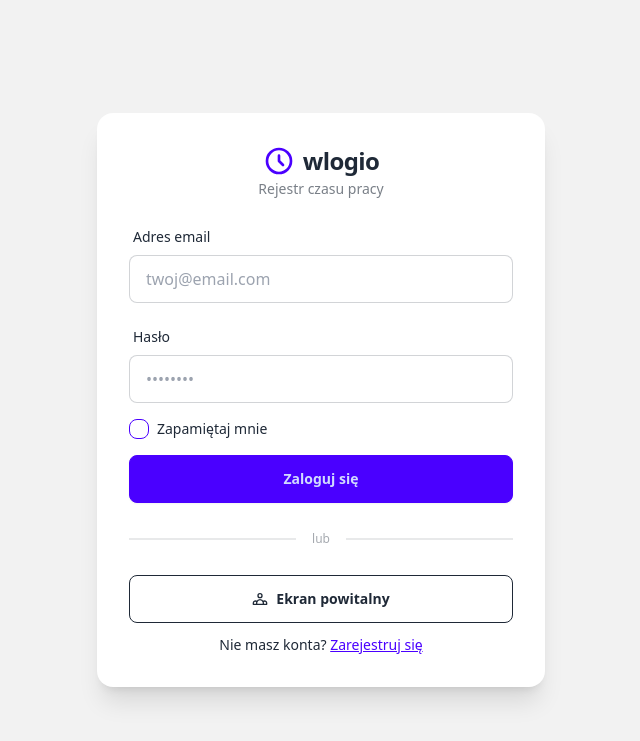
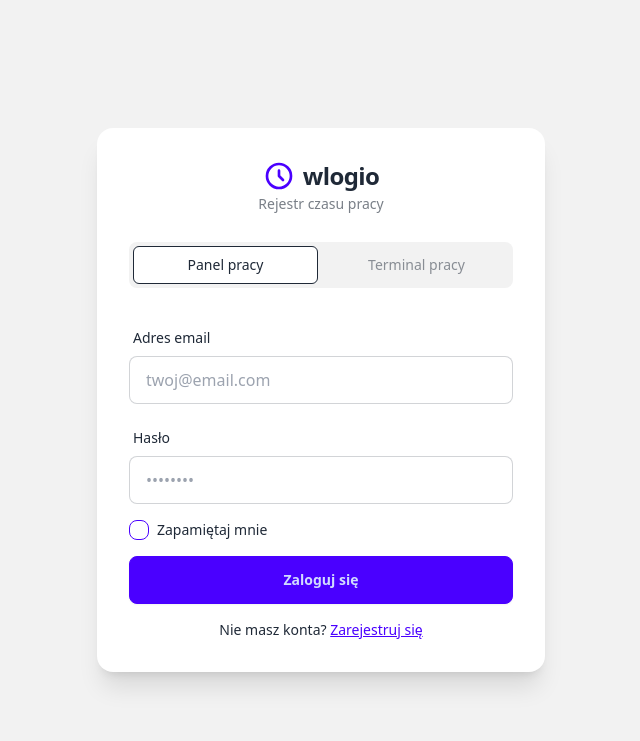
Before and after one commit to pswierczynski/wlogio, a Flask app: page /login/ in a window 1280 px wide. Shown: the top 741 px of the page, without its empty margins (319-959 px from the left). Run offline with Flask 3, Linux system fonts and the light colour scheme; some libraries are stand-ins or nearby versions.

Commit message:
Replace terminal password modal with tabbed login screen

```diff
--- a/wlogio_app/templates/auth/login.html
+++ b/wlogio_app/templates/auth/login.html
@@ -27,7 +27,7 @@
     {% endwith %}
 
     <div x-data="{
-            showModal: false,
+            activeTab: 'panel',
             password: '',
             error: false,
             loading: false,
@@ -48,13 +48,12 @@
                 }
             }
          }"
-         @keydown.window.escape="showModal = false"
          class="w-full flex flex-col items-center justify-center gap-0">
 
         <div class="card bg-base-100 shadow-xl w-full max-w-md max-h-[calc(100dvh-1rem)] sm:max-h-none overflow-hidden">
             <div class="card-body gap-2 p-4 sm:gap-5 sm:p-8">
 
-                <div class="text-center">
+                <div class="text-center mb-1 sm:mb-2">
                     <div class="flex items-center justify-center gap-2 mb-0.5">
                         <svg xmlns="http://www.w3.org/2000/svg" class="h-7 w-7 sm:h-8 sm:w-8 text-primary" fill="none"
                              viewBox="0 0 24 24" stroke="currentColor">
@@ -66,6 +65,24 @@
                     <p class="text-base-content/60 text-xs sm:text-sm">Rejestr czasu pracy</p>
                 </div>
 
+                <div class="flex gap-1.5 bg-base-200 rounded-lg p-1 mb-2 sm:mb-3">
+                    <button type="button"
+                            @click="activeTab = 'panel'"
+                            class="flex-1 py-2 rounded-md text-sm transition-colors"
+                            :class="activeTab === 'panel' ? 'bg-base-100 border border-base-content font-medium' : 'border border-transparent text-base-content/50 font-normal'">
+                        Panel pracy
+                    </button>
+                    <button type="button"
+                            @click="activeTab = 'terminal'"
+                            class="flex-1 py-2 rounded-md text-sm transition-colors"
+                            :class="activeTab === 'terminal' ? 'bg-base-100 border border-base-content font-medium' : 'border border-transparent text-base-content/50 font-normal'">
+                        Terminal pracy
+                    </button>
+                </div>
+
+                <div class="min-h-[280px] sm:min-h-[300px] flex flex-col">
+
+                    <div x-show="activeTab === 'panel'" x-cloak>
                         <form method="POST" action="{{ url_for('auth.login') }}" class="flex flex-col gap-3 sm:gap-4">
                             <div class="form-control">
                                 <label class="label"><span class="label-text font-medium">Adres email</span></label>
@@ -84,21 +101,7 @@
                             <button type="submit" class="btn btn-primary w-full">Zaloguj się</button>
                         </form>
 
-                <div class="divider my-0 sm:my-2 text-xs text-base-content/40">lub</div>
-
-                <div class="flex flex-col gap-2 sm:gap-3">
-                    <button type="button"
-                            @click="showModal = true"
-                            class="btn btn-outline btn-neutral w-full gap-2">
-                        <svg xmlns="http://www.w3.org/2000/svg" class="h-4 w-4" fill="none"
-                             viewBox="0 0 24 24" stroke="currentColor">
-                            <path stroke-linecap="round" stroke-linejoin="round" stroke-width="2"
-                                  d="M17 20h5v-2a3 3 0 00-5.356-1.857M17 20H7m10 0v-2c0-.656-.126-1.283-.356-1.857M7 20H2v-2a3 3 0 015.356-1.857M7 20v-2c0-.656.126-1.283.356-1.857m0 0a5.002 5.002 0 019.288 0M15 7a3 3 0 11-6 0 3 3 0 016 0z"/>
-                        </svg>
-                        Ekran powitalny
-                    </button>
-
-                    <div class="text-center text-sm">
+                        <div class="text-center text-sm mt-3 sm:mt-4">
                             Nie masz konta?
                             <a href="{{ url_for('auth.register') }}" class="link link-primary font-medium">
                                 Zarejestruj się
@@ -106,44 +109,27 @@
                         </div>
                     </div>
 
-            </div>
-        </div>
-
-        <!-- Modal hasła ekranu powitalnego -->
-        <div x-show="showModal" x-cloak
-             class="fixed inset-0 bg-black/50 flex items-center justify-center z-50 p-4"
-             @click.self="showModal = false; password = ''; error = false">
-            <div class="card bg-base-100 shadow-xl w-full max-w-sm"
-                 x-transition:enter="transition ease-out duration-200"
-                 x-transition:enter-start="opacity-0 scale-95"
-                 x-transition:enter-end="opacity-100 scale-100">
-                <div class="card-body gap-4 p-6">
-                    <h3 class="font-bold text-lg">Ekran powitalny</h3>
-                    <p class="text-sm text-base-content/60">Podaj hasło dostępu</p>
-
+                    <div x-show="activeTab === 'terminal'" x-cloak class="flex-1 flex flex-col justify-center">
                         <div class="form-control">
+                            <label class="label"><span class="label-text font-medium">Hasło terminala</span></label>
                             <input type="password" x-model="password"
                                    @keydown.enter="verify()"
                                    class="input input-bordered w-full"
                                    :class="error ? 'input-error' : ''"
-                               placeholder="Hasło..."
-                               x-init="$nextTick(() => $el.focus())"/>
+                                   placeholder="••••••••"/>
                             <div x-show="error" x-cloak class="label">
                                 <span class="label-text-alt text-error">Nieprawidłowe hasło</span>
                             </div>
                         </div>
-
-                    <div class="flex gap-2">
                         <button type="button" @click="verify()" :disabled="loading"
-                                class="btn btn-primary flex-1">
-                            <span x-show="!loading">Wejdź</span>
+                                class="btn btn-primary w-full mt-3 sm:mt-4">
+                            <span x-show="!loading">Wejdź do terminala</span>
                             <span x-show="loading" x-cloak class="loading loading-spinner loading-sm"></span>
                         </button>
-                        <button type="button"
-                                @click="showModal = false; password = ''; error = false"
-                                class="btn btn-ghost">Anuluj</button>
                     </div>
+
                 </div>
+
             </div>
         </div>
 
--- a/wlogio_app/templates/welcome/index.html
+++ b/wlogio_app/templates/welcome/index.html
@@ -3,7 +3,7 @@
 <head>
     <meta charset="UTF-8">
     <meta name="viewport" content="width=device-width, initial-scale=1.0">
-    <title>Ekran powitalny — Wlogio</title>
+    <title>Terminal — Wlogio</title>
     <link href="https://cdn.jsdelivr.net/npm/daisyui@4.12.10/dist/full.min.css" rel="stylesheet"/>
     <script src="https://cdn.tailwindcss.com"></script>
     <script defer src="https://cdn.jsdelivr.net/npm/alpinejs@3.x.x/dist/cdn.min.js"></script>
```
Lines whose indentation alone changed are shown as unchanged.
